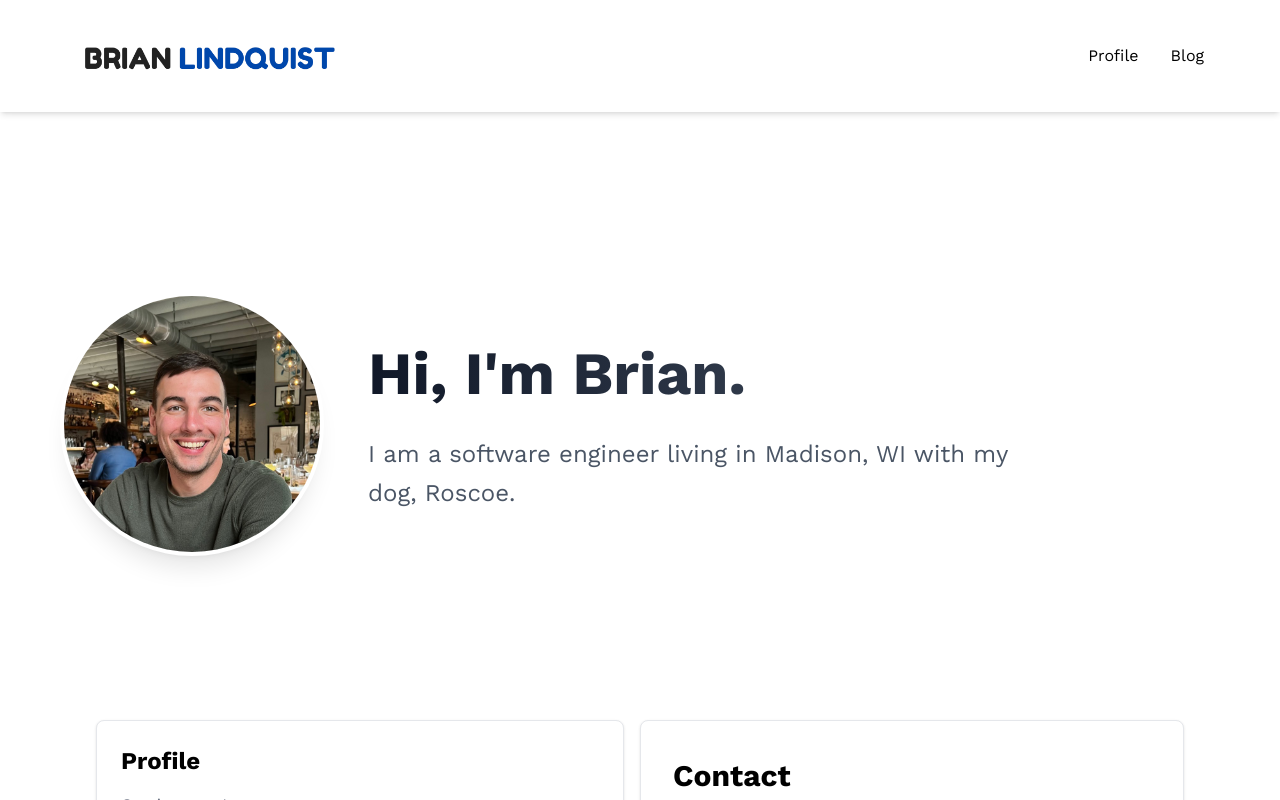
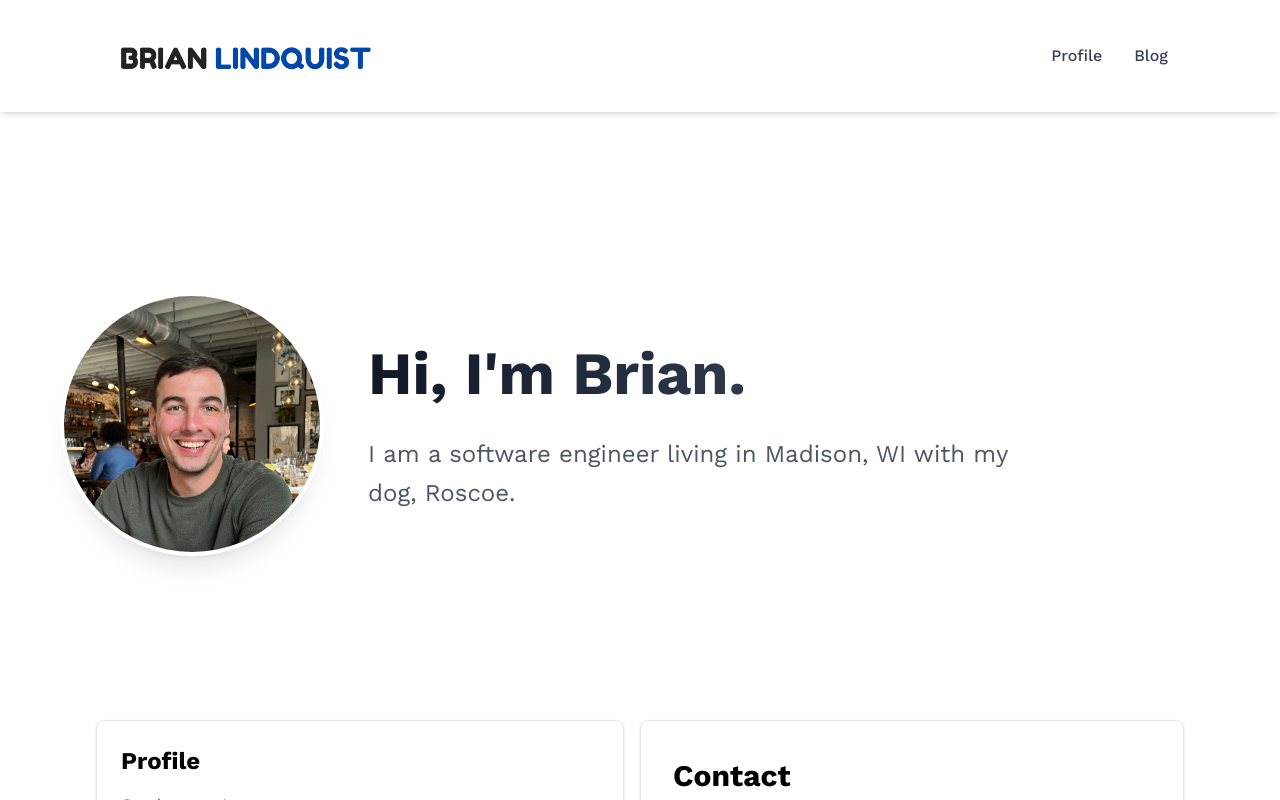
Before and after one commit to bplindquist/personal-website, a React (Vite) app: page / in a window 1280 px wide. Shown: the top 800 px of the page. Built offline with nearby package versions, Linux system fonts and the light colour scheme; no server answers.

Commit message:
add hamburger menu on mobile

```diff
--- a/src/components/Navigation.tsx
+++ b/src/components/Navigation.tsx
@@ -1,24 +1,85 @@
 import logo from "@/assets/logo.png";
 import { Link } from "react-router-dom";
+import { HiMenu, HiX } from "react-icons/hi";
+import { useState } from "react";
 
 export const Navigation = () => {
+  const [isMenuOpen, setIsMenuOpen] = useState(false);
+
+  const toggleMenu = () => setIsMenuOpen(!isMenuOpen);
+  const closeMenu = () => setIsMenuOpen(false);
+
   return (
     <header>
       <nav
         className="fixed top-0 w-full bg-white shadow-md z-50"
         aria-label="Main navigation"
       >
-        <div className="flex flex-row items-center justify-between max-w-6xl mx-auto px-3 py-4 w-full">
+        <div className="flex flex-row items-center justify-between max-w-6xl mx-auto px-4 sm:px-6 md:px-8 lg:px-12 py-4 w-full">
           <div className="flex items-center">
             <img src={logo} alt="Logo" className="h-20 w-auto object-contain" />
           </div>
 
-          <ul className="flex flex-row items-center gap-8 list-none m-0 p-0">
+          {/* Desktop Navigation */}
+          <ul className="hidden md:flex flex-row items-center gap-8 list-none m-0 p-0">
             <li>
-              <Link to="/">Profile</Link>
+              <Link
+                to="/"
+                className="text-gray-700 hover:text-blue-600 transition-colors font-medium"
+              >
+                Profile
+              </Link>
             </li>
             <li>
-              <Link to="/blog">Blog</Link>
+              <Link
+                to="/blog"
+                className="text-gray-700 hover:text-blue-600 transition-colors font-medium"
+              >
+                Blog
+              </Link>
+            </li>
+          </ul>
+
+          {/* Hamburger Button */}
+          <button
+            onClick={toggleMenu}
+            className="md:hidden p-2 rounded-lg hover:bg-gray-100 transition-colors"
+            aria-label="Toggle menu"
+          >
+            {isMenuOpen ? (
+              <HiX className="w-7 h-7 text-gray-700" />
+            ) : (
+              <HiMenu className="w-7 h-7 text-gray-700" />
+            )}
+          </button>
+        </div>
+
+        {/* Mobile Menu */}
+        <div
+          className={`md:hidden absolute top-full right-0 w-1/2 bg-white shadow-lg transition-all duration-300 ease-in-out ${
+            isMenuOpen
+              ? "max-h-64 opacity-100"
+              : "max-h-0 opacity-0 overflow-hidden"
+          }`}
+        >
+          <ul className="flex flex-col list-none m-0 p-0">
+            <li className="border-b border-gray-100">
+              <Link
+                to="/"
+                onClick={closeMenu}
+                className="block px-6 py-4 text-gray-700 hover:bg-gradient-to-r hover:from-blue-50 hover:to-blue-100 hover:text-blue-600 transition-all font-medium"
+              >
+                Profile
+              </Link>
+            </li>
+            <li className="border-b border-gray-100">
+              <Link
+                to="/blog"
+                onClick={closeMenu}
+                className="block px-6 py-4 text-gray-700 hover:bg-gradient-to-r hover:from-blue-50 hover:to-blue-100 hover:text-blue-600 transition-all font-medium"
+              >
+                Blog
+              </Link>
             </li>
           </ul>
         </div>
```
